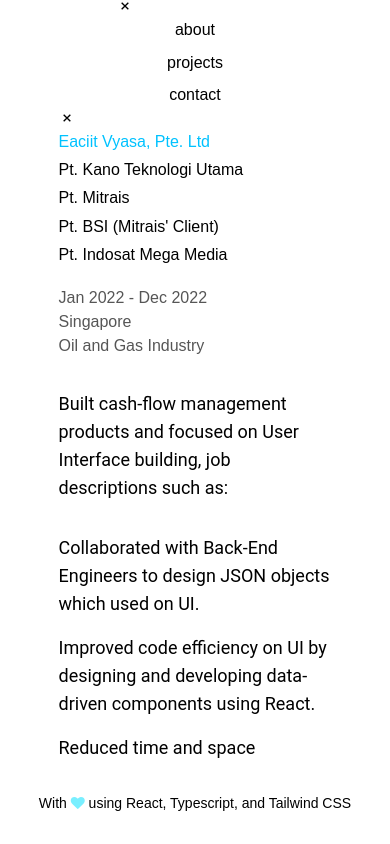
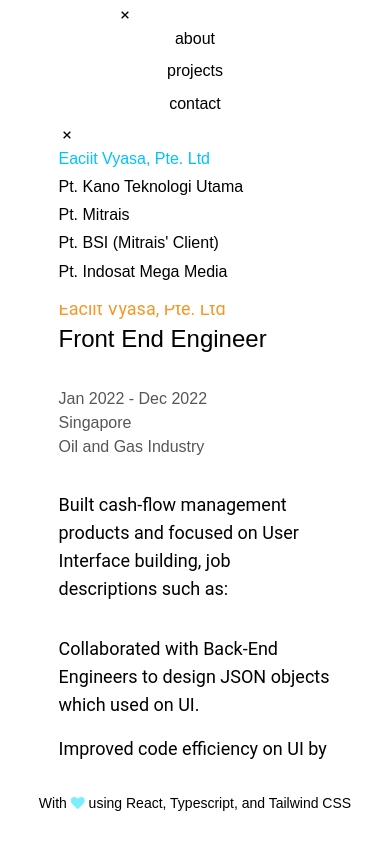
Before and after one commit to dickisujadi/portfolios, a React (Create React App) app: page / in a window 390 px wide. Both pictures are taken after a click on the element "projects". Shown: the top 844 px of the page. Built offline with nearby package versions, Linux system fonts and the light colour scheme.

Commit message:
add grayscale on image

```diff
--- a/src/pages/Projects.tsx
+++ b/src/pages/Projects.tsx
@@ -18,24 +18,28 @@
         setShowMenu(!showMenu);
     }
 
-    return <div className="flex flex-row w-screen mx-[10vw] py-[13vh] xs:flex-col">
-        <div className="max-w-[10vw] flex flex-col h-fit xs:hidden">
+    return <div className="flex flex-row w-screen mx-[10vw] py-[15vh] xs:flex-col">
+        <div className="max-w-[10vw] flex flex-col xs:hidden">
             {experiences.map((experience_: Experience, index:number) => {
-                return <img key={index} src={experience_.logo} alt={`${experience_.id}`} className="w-[10vw] py-[2vh] hover:cursor-pointer" onClick={() => changeExperience(experience_)}/>
+                return <img key={index} src={experience_.logo} alt={`${experience_.id}`} className={`w-[10vw] py-[2vh] hover:cursor-pointer grayscale ${experience_.id == experience.id && 'grayscale-0'}`} onClick={() => changeExperience(experience_)}/>
             })}
         </div>
         {showMenu ? <div className="hidden xs:block xs:fixed flex-col mx-[5vw] text-left mb-[3vh] bg-white w-screen pb-[2vh]">
-            <GrFormClose className="hover:cursor-pointer" onClick={setMenuHandler}/>
+            <div className="w-screen">
+                <GrFormClose className="hover:cursor-pointer" onClick={setMenuHandler}/>
+            </div>
             {experiences.map((experience_: Experience, index:number) => {
                 return <p className={`hover:cursor-pointer my-[.5vh] ${experience_.id == experience.id && 'text-[var(--primary-blue)]'}`} key={index} onClick={() => changeExperience(experience_)}>
                     {experience_.company}
                 </p>
             })}
         </div>:
-        <div className="xs:flex flex-row hidden py-[1vh] mx-[5vw] hover:cursor-pointer fixed bg-white w-screen" onClick={setMenuHandler}>{experience.company} <AiFillCaretDown /></div>
+        <div className="xs:flex flex-row hidden py-[1vh] mx-[5vw] hover:cursor-pointer fixed bg-white w-screen" onClick={setMenuHandler}>
+            <AiFillCaretDown />{experience.company}
+        </div>
         }
 
-        <div className="max-w-[70vw] mx-[5vw] text-left xs:pt-[10vh]">
+        <div className={`max-w-[70vw] mx-[5vw] text-left xs:pt-[10vh] ${showMenu && 'xs:pt-[20vh]'}`}>
             <p className={`${experience.color} font-['Roboto'] text-2xl sm:text-xl xs:text-lg`}>{experience.company}</p>
             <p className="text-4xl sm:text-3xl xs:text-2xl">{experience.position}</p>
             <div className="my-8 text-primary-grey">
--- a/src/ui/molecules/Header.tsx
+++ b/src/ui/molecules/Header.tsx
@@ -51,7 +51,7 @@
 
 
     return <>
-        <div className={`fixed w-screen min-h-[10vh] xs:h-[13vh] ${isScrolled && 'shadow-xl xs:shadow-none'} bg-white z-20 flex flex-row items-center justify-center xs:flex-col`}>
+        <div className={`fixed w-screen min-h-[10vh] xs:h-[15vh] ${isScrolled && 'shadow-xl xs:shadow-none'} bg-white z-20 flex flex-row items-center justify-center xs:flex-col`}>
             <div className={`xs:block hidden ${isMenuAppears&& 'w-screen px-[30vw]'}`} onClick={setMenuHandler}>
                 {isMenuAppears? <GrFormClose className="hover:cursor-pointer"/> : <TbMenu />}
             </div>
```
Also changed, not shown: src/assets/im2.png.
